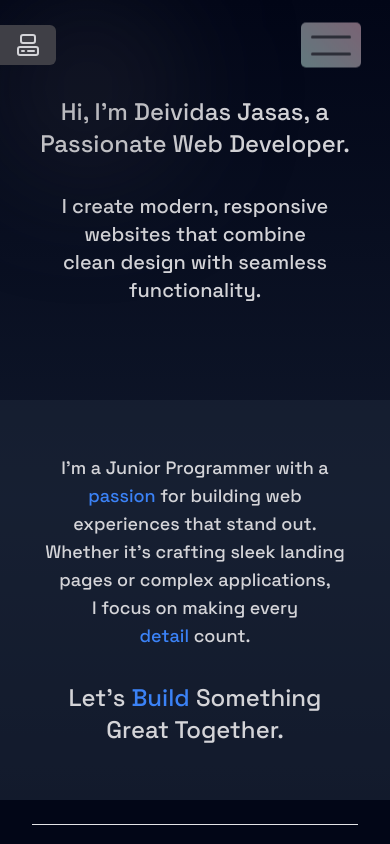
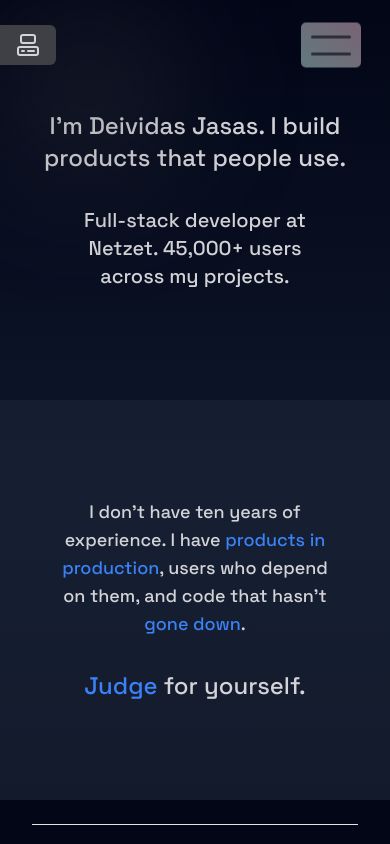
Before and after one commit to DeividasJas/portfolio, a Next.js app: page / in a window 390 px wide. Shown: the top 844 px of the page. Built offline with nearby package versions, Linux system fonts and the light colour scheme.

Commit message:
refactor(home): rewrite hero section copy and simplify layout
Tighten the headline and CTA text, remove redundant wrapper divs,
and consolidate Tailwind classes.

```diff
--- a/src/app/(home)/page.tsx
+++ b/src/app/(home)/page.tsx
@@ -7,44 +7,25 @@ export default function HomePage() {
   return (
     <>
       <MouseTrackingEffect />
-      <section
-        id="target-1"
-        className="section h-[400px] px-10 flex gap-8 md:gap-24 flex-col justify-center text-center "
-      >
-        <h1 className="z-0 text-2xl whitespace-normal md:text-4xl">
-          Hi, I'm Deividas Jasas, a Passionate Web Developer.
+      <section id="target-1" className="section flex h-[400px] flex-col justify-center gap-8 px-10 text-center md:gap-24">
+        <h1 className="z-0 whitespace-normal text-2xl md:text-4xl">
+          I&apos;m Deividas Jasas. I build products that people use.
         </h1>
-        <h3 className="mx-4 md:max-w-[600px] md:text-2xl text-xl">
-          I create modern, responsive websites that combine clean design with
-          seamless functionality.
+        <h3 className="mx-4 text-xl md:max-w-[600px] md:text-2xl">
+          Full-stack developer at Netzet. 45,000+ users across my projects.
         </h3>
       </section>
-      <section
-        id="target-2"
-        className="group flex flex-col justify-center gap-8 px-10 py-10 text-center section md:gap-24 h-[400px] bg-slate-800/50"
-      >
-        <p className="md:max-w-[660px] max-w-[497px] text-lg md:text-2xl mx-auto">
-          I'm a Junior Programmer with a{' '}
-          <span className="highlight-text">
-            passion
-          </span>{' '}
-          for building web experiences that stand out. Whether it's crafting
-          sleek landing pages or complex applications, I focus on making every{' '}
-          <span className="highlight-text">
-            detail
-          </span>{' '}
-          count.
+      <section id="target-2" className="section group flex h-[400px] flex-col justify-center gap-8 bg-slate-800/50 px-10 py-10 text-center md:gap-24">
+        <p className="mx-auto max-w-[497px] text-lg md:max-w-[660px] md:text-2xl">
+          I don&apos;t have ten years of experience. I have <span className="highlight-text">products in production</span>, users who depend on them,
+          and code that hasn&apos;t <span className="highlight-text">gone down</span>.
         </p>
         <h2 className="text-2xl md:text-3xl">
-          Let's{' '}
-          <span className="highlight-text">
-            Build
-          </span>{' '}
-          Something Great Together.
+          <span className="highlight-text">Judge</span> for yourself.
         </h2>
       </section>
 
-      <div className="fixed hidden md:block top-1/2 right-4">
+      <div className="fixed right-4 top-1/2 hidden md:block">
         <NavBullets />
       </div>
     </>
```
